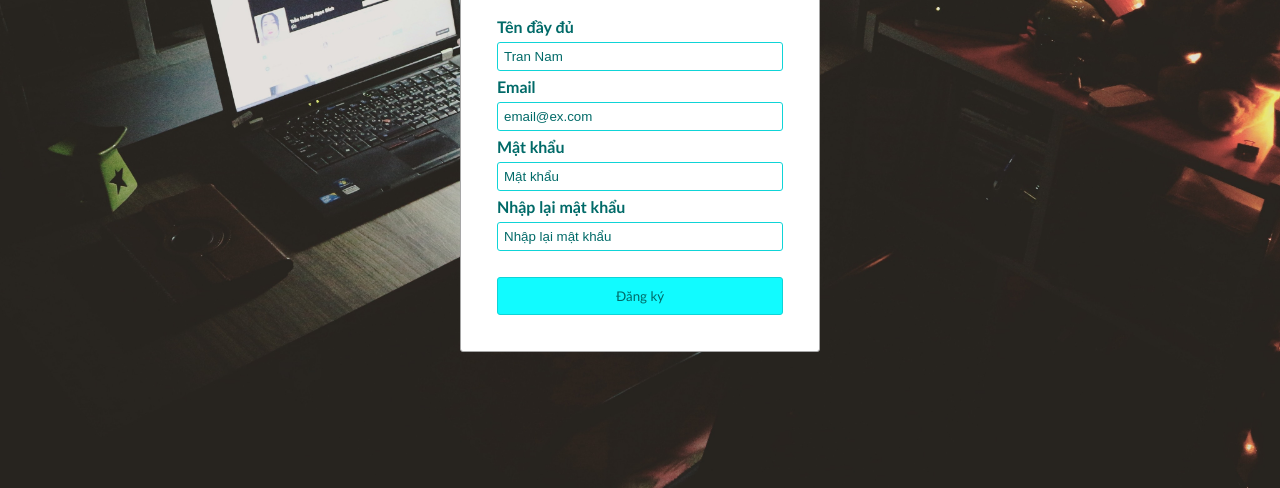
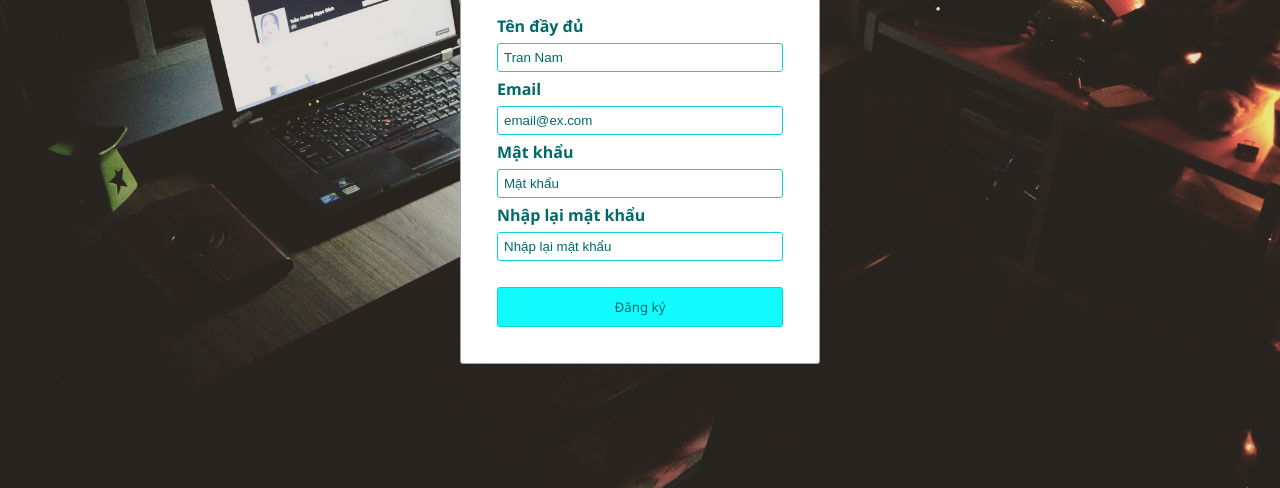
Before and after one commit to trannam110702/form-validation, a plain HTML site: page index.html in a window 1280 px wide. Shown: the part 312-800 px from the top of the page. Drawn offline with Linux system fonts and the light colour scheme.

Commit message:
fix font-family

```diff
--- a/style.css
+++ b/style.css
@@ -7,7 +7,7 @@
     --text-color: rgb(0, 106, 104);
 }
 html {
-    font-family:'Gill Sans', 'Gill Sans MT', Calibri, 'Trebuchet MS', sans-serif;
+    font-family:'Segoe UI', Tahoma, Geneva, Verdana, sans-serif;
 }
 #root {
     width: 100%;
@@ -61,7 +61,7 @@ html {
     font-weight: 100;
 }
 .form-submit {
-    font-family:'Gill Sans', 'Gill Sans MT', Calibri, 'Trebuchet MS', sans-serif;
+    font-family:'Segoe UI', Tahoma, Geneva, Verdana, sans-serif;
     width: 100%;
     padding: 10px 20px;
     margin-top: 20px;
```
